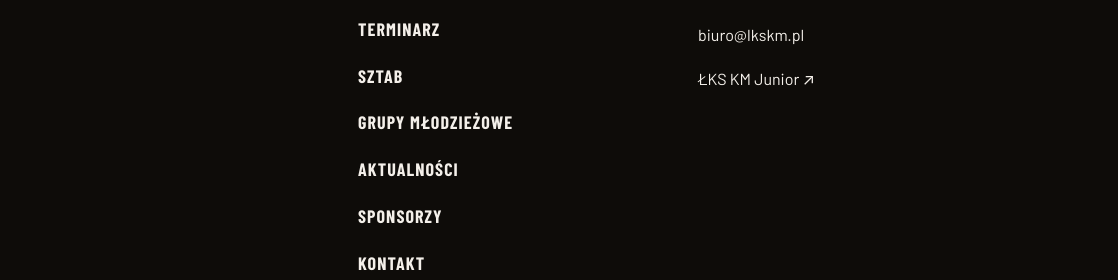
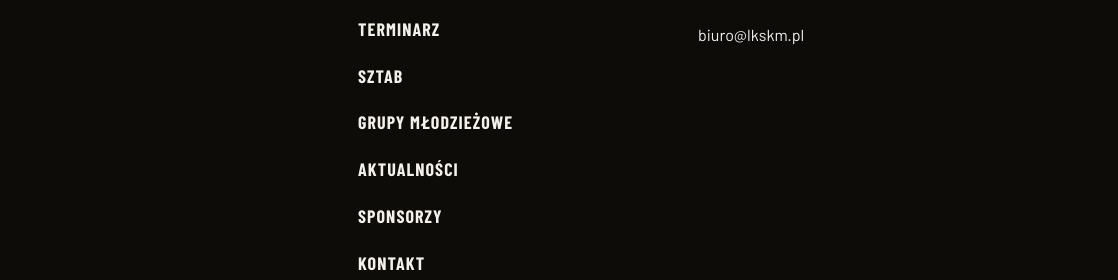
Before and after one commit to piotrlew-creator/lks-coolpack, an Astro site: page / in a window 1280 px wide. Shown: the part 3633-3913 px from the top of the page, 162-1280 px from the left. Built offline with nearby package versions, Linux system fonts and the light colour scheme; Astro itself is replaced by a stand-in of ours.

Commit message:
Stopka: bez linku do ŁKS KM Junior (dodamy po uruchomieniu domeny)

```diff
--- a/src/components/Footer.astro
+++ b/src/components/Footer.astro
@@ -41,7 +41,6 @@ const rok = new Date().getFullYear();
       <p class="ftr__lines">
         {biuro.telefon && <a href={telHref(biuro.telefon)}>{t(lang, "contact.tel")} {biuro.telefon}</a>}
         {biuro.email && <a href={`mailto:${biuro.email}`}>{biuro.email}</a>}
-        <a href={klub.akademia.adres} target="_blank" rel="noopener">{t(lang, "footer.academy")} ↗</a>
       </p>
       {!biuro.adres && !biuro.telefon && !biuro.email && <p class="ftr__muted">{t(lang, "contact.tbd")}</p>}
     </div>
--- a/src/i18n/ui.ts
+++ b/src/i18n/ui.ts
@@ -220,7 +220,6 @@ export const ui = {
     "contact.mail": "e-mail:",
 
     "footer.rights": "Wszelkie prawa zastrzeżone.",
-    "footer.academy": "ŁKS KM Junior",
     "footer.league": "Terminarz i wyniki",
 
     "privacy.title": "Prywatność",
@@ -410,7 +409,6 @@ export const ui = {
     "contact.mail": "email:",
 
     "footer.rights": "All rights reserved.",
-    "footer.academy": "ŁKS KM Junior",
     "footer.league": "Fixtures and results",
 
     "privacy.title": "Privacy",
```
